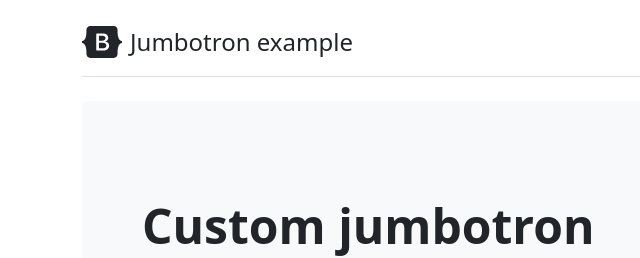
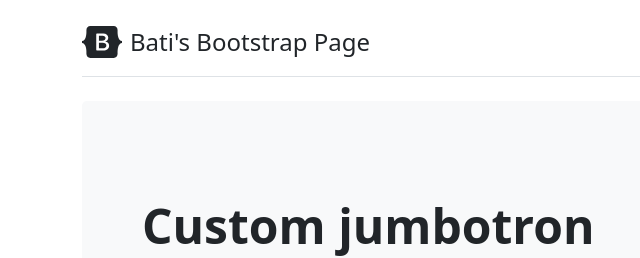
Before and after one commit to batik11/gh-Bkadir, a plain HTML site: page index.html in a window 1280 px wide. Shown: the top 258 px of the page, 0-640 px from the left. Drawn offline with nearby package versions, Linux system fonts and the light colour scheme.

Commit message:
Update index.html

```diff
--- a/index.html
+++ b/index.html
@@ -52,7 +52,7 @@
     <header class="pb-3 mb-4 border-bottom">
       <a href="/" class="d-flex align-items-center text-dark text-decoration-none">
         <svg xmlns="http://www.w3.org/2000/svg" width="40" height="32" class="me-2" viewBox="0 0 118 94" role="img"><title>Bootstrap</title><path fill-rule="evenodd" clip-rule="evenodd" d="M24.509 0c-6.733 0-11.715 5.893-11.492 12.284.214 6.14-.064 14.092-2.066 20.577C8.943 39.365 5.547 43.485 0 44.014v5.972c5.547.529 8.943 4.649 10.951 11.153 2.002 6.485 2.28 14.437 2.066 20.577C12.794 88.106 17.776 94 24.51 94H93.5c6.733 0 11.714-5.893 11.491-12.284-.214-6.14.064-14.092 2.066-20.577 2.009-6.504 5.396-10.624 10.943-11.153v-5.972c-5.547-.529-8.934-4.649-10.943-11.153-2.002-6.484-2.28-14.437-2.066-20.577C105.214 5.894 100.233 0 93.5 0H24.508zM80 57.863C80 66.663 73.436 72 62.543 72H44a2 2 0 01-2-2V24a2 2 0 012-2h18.437c9.083 0 15.044 4.92 15.044 12.474 0 5.302-4.01 10.049-9.119 10.88v.277C75.317 46.394 80 51.21 80 57.863zM60.521 28.34H49.948v14.934h8.905c6.884 0 10.68-2.772 10.68-7.727 0-4.643-3.264-7.207-9.012-7.207zM49.948 49.2v16.458H60.91c7.167 0 10.964-2.876 10.964-8.281 0-5.406-3.903-8.178-11.425-8.178H49.948z" fill="currentColor"></path></svg>
-        <span class="fs-4">Jumbotron example</span>
+        <span class="fs-4">Bati's Bootstrap Page</span>
       </a>
     </header>
 
```
